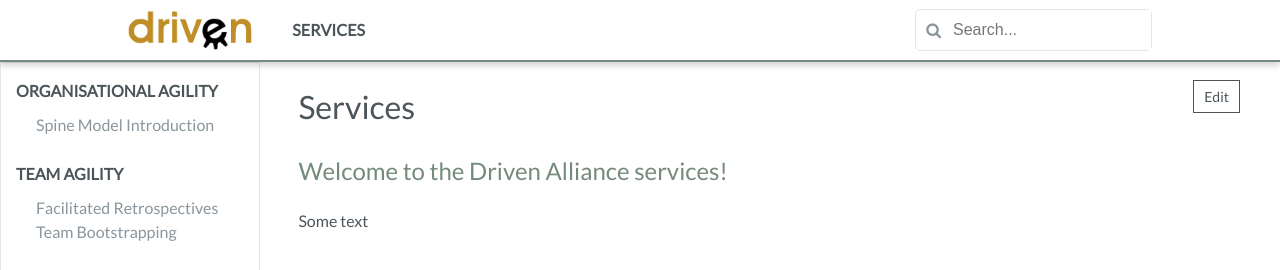
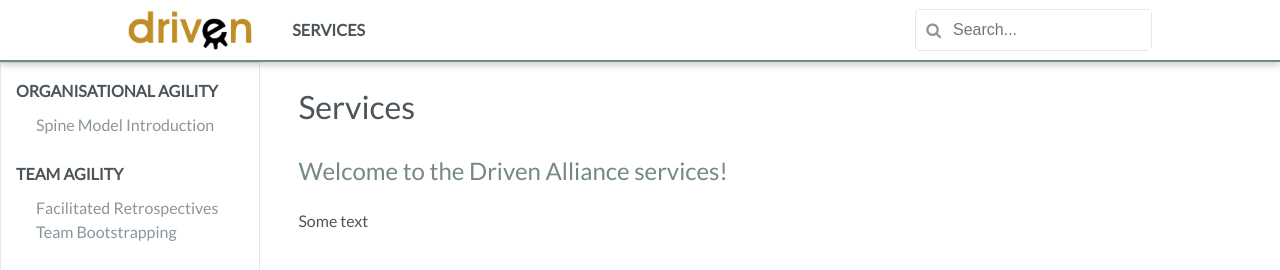
Before and after one commit to DrivenAlliance/website, a Jekyll site: the page built from services.md, in a window 1280 px wide. Shown: the top 270 px of the page. Built offline with Jekyll 4.4.1, drawn with Linux system fonts in a browser that asks for light colours; nearby versions of some CDN libraries; comment, search, counter and statistics services are not loaded.

Commit message:
Hide edit button from page

```diff
--- a/_layouts/services.html
+++ b/_layouts/services.html
@@ -25,7 +25,7 @@
     <article class="documentation">
         <header class="doc-header">
             <h1 class="doc-title">{{ page.title | escape }}</h1>
-            <a class="edit-button" href="{{ site.github.repository_url }}/tree/master/docs/{{ page.relative_path }}">Edit</a>
+<!--            <a class="edit-button" href="{{ site.github.repository_url }}/tree/master/docs/{{ page.relative_path }}">Edit</a>-->
         </header>
         <section>
             {{ content }}
```
